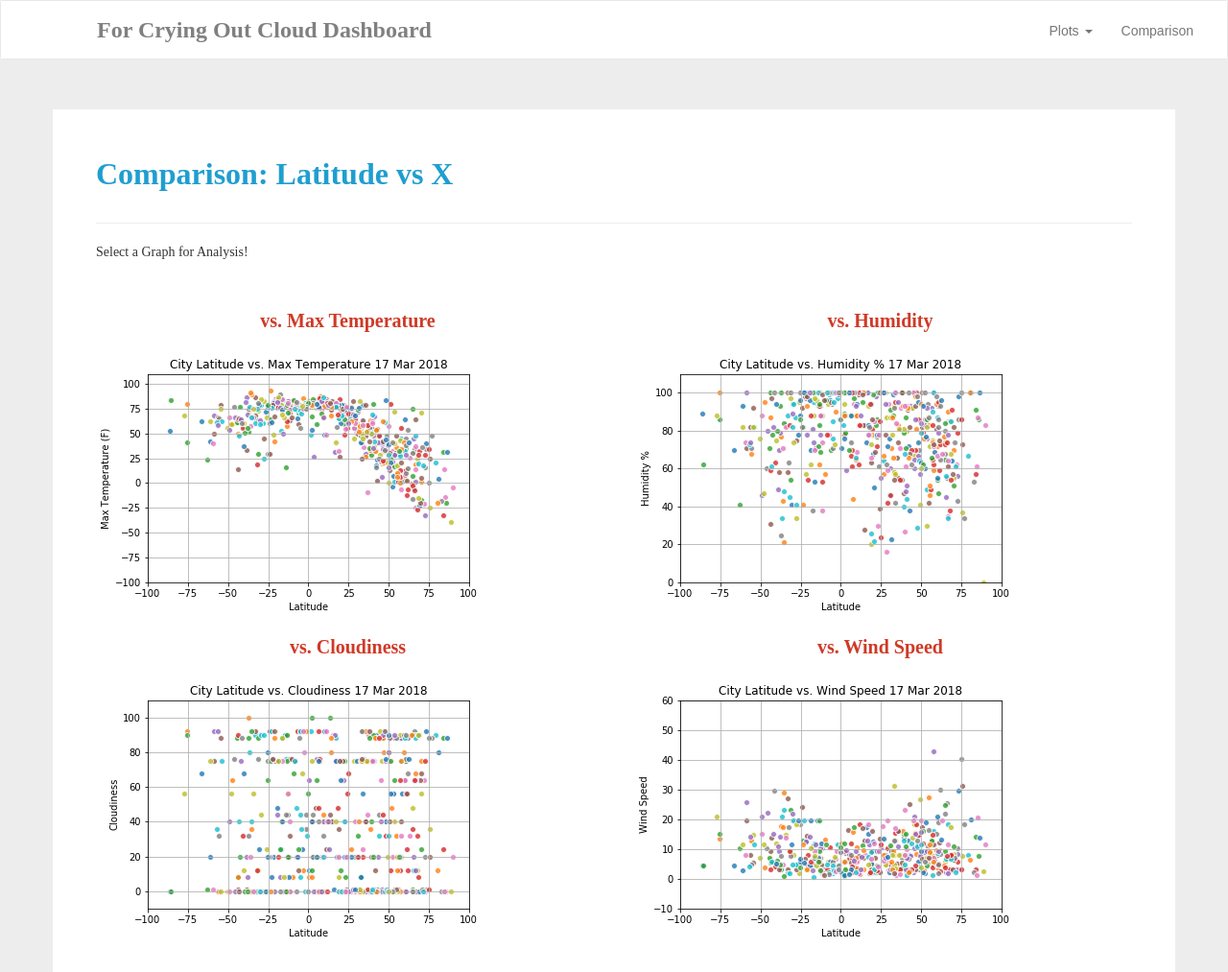
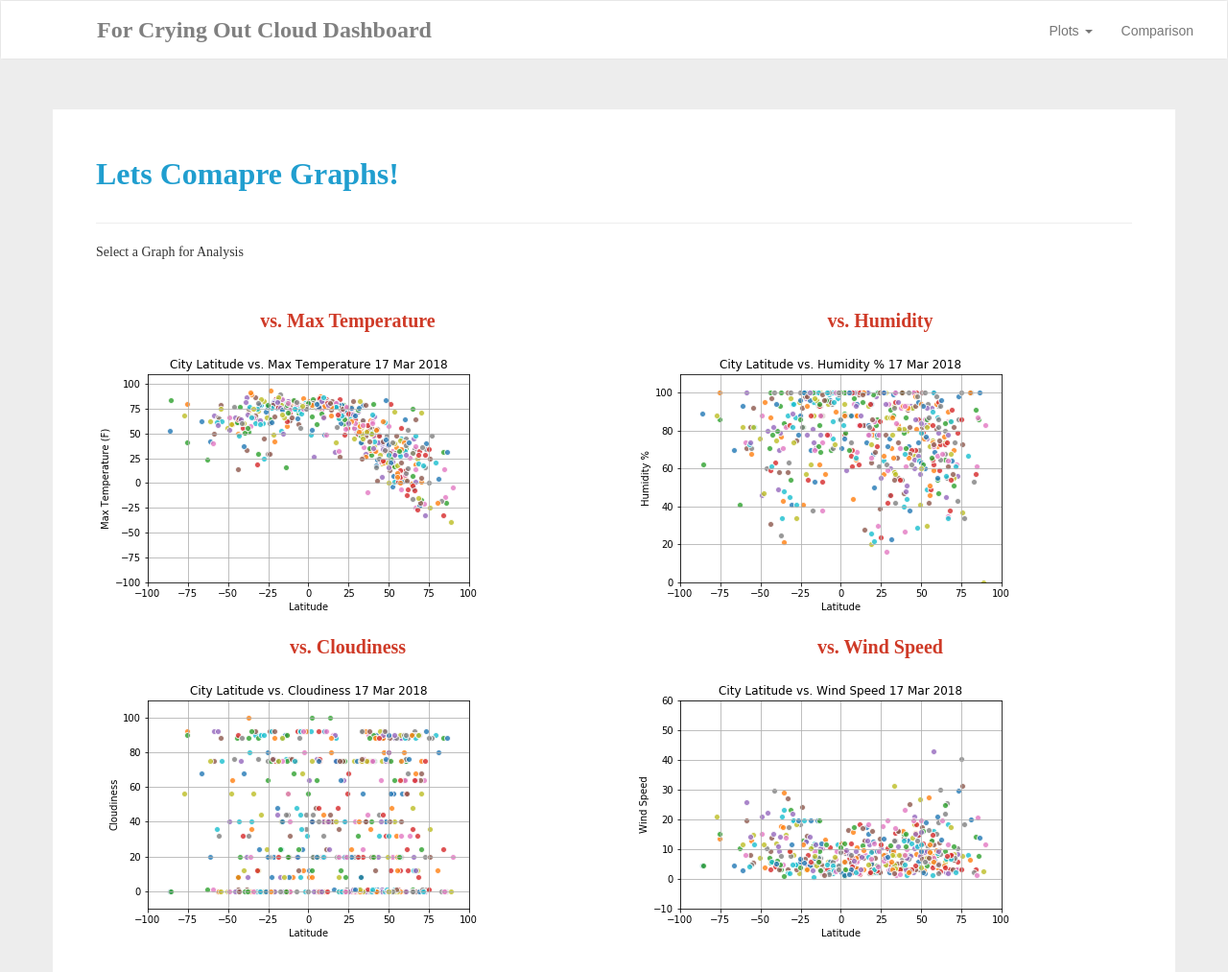
Before and after one commit to tgomez/For_Crying_Out_Cloud_Dashboard, a plain HTML site: page comparison.html in a window 1280 px wide. Shown: the top 1013 px of the page at 96% size. Drawn offline with nearby package versions, Linux system fonts and the light colour scheme.

Commit message:
hopefully last edit

```diff
--- a/comparison.html
+++ b/comparison.html
@@ -59,9 +59,9 @@
     <div class="container">
       <article class="description-content row">
         <div class="col-xs-12">
-          <h1 class="description-header">Comparison: Latitude vs X</h1>
+          <h1 class="description-header">Lets Comapre Graphs!</h1>
           <hr class="description-hr"/>
-          <p class="description-text">Select a Graph for Analysis!</p>
+          <p class="description-text">Select a Graph for Analysis</p>
         </div>
         <div class="col-md-6">
           <h2 class="comparison-header">vs. Max Temperature</h2>
```
